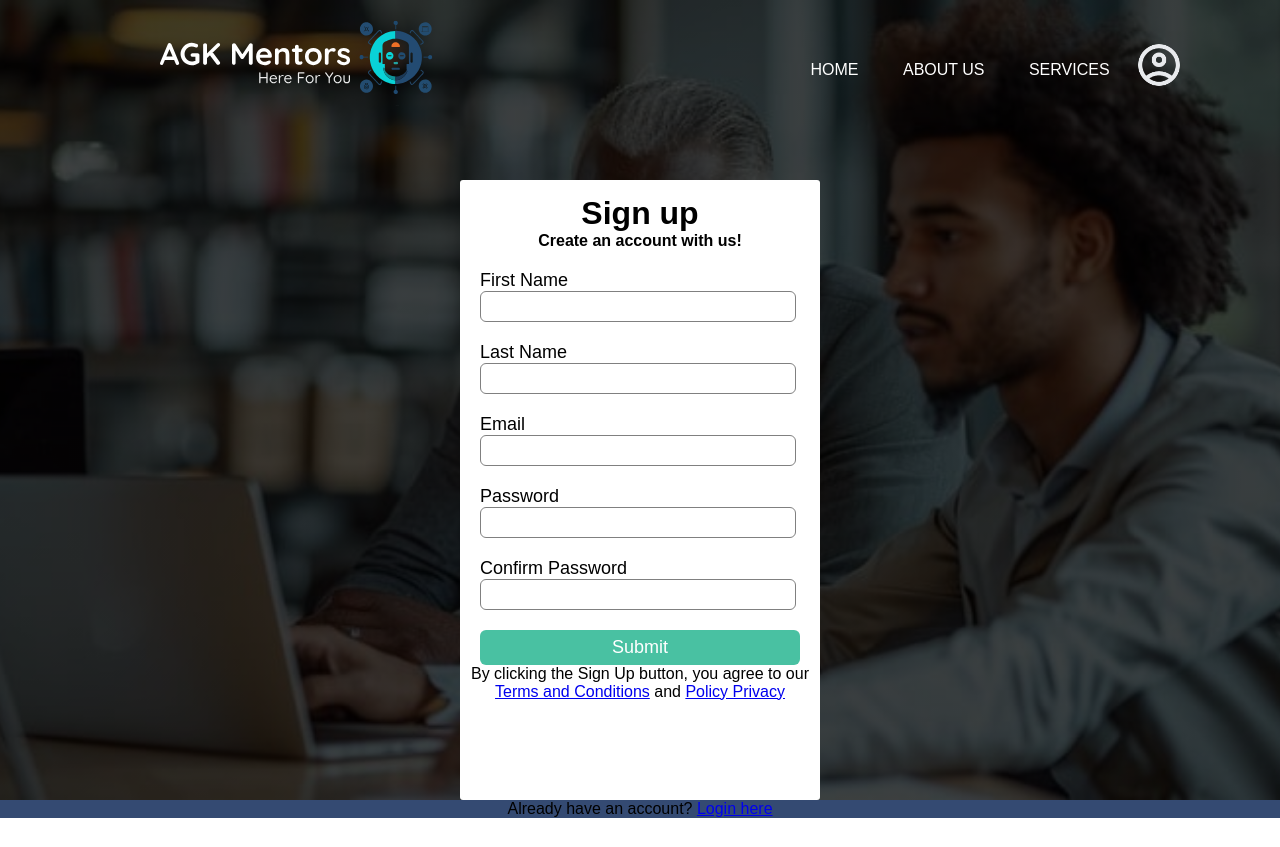
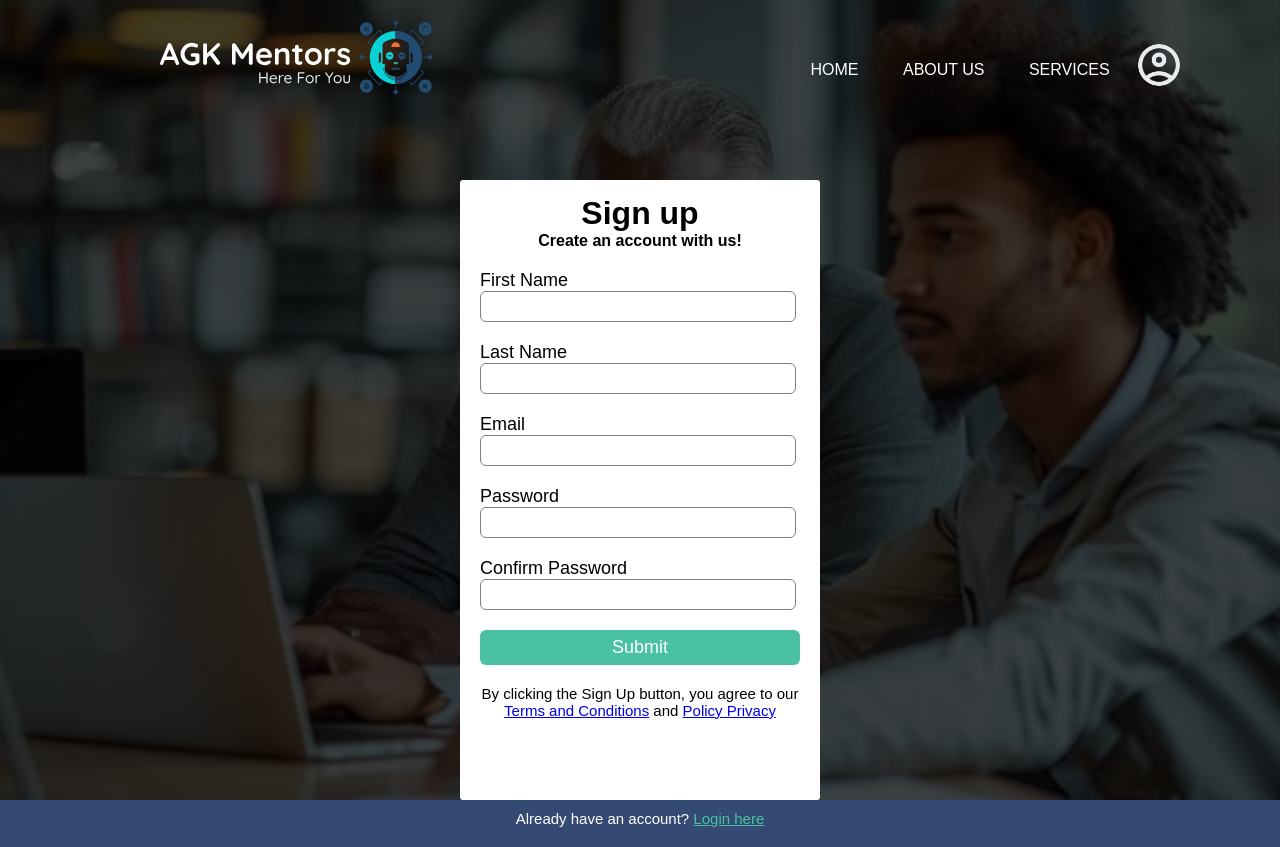
Before and after one commit to kkamionka/Mentoring-website-IBM, a PHP site: page /sign-in.html in a window 1280 px wide. Before the commit the page ends 818 px from the top, so only its background shows below. Run offline with PHP 8.4, Linux system fonts and the light colour scheme.

Commit message:
74th change

```diff
--- a/sign-in.css
+++ b/sign-in.css
@@ -119,5 +119,17 @@ input[type="button"]{
 
 p{
     text-align: center;
-    padding-to
+    padding: 20px;
+    font-size: 15px;
 }
+
+.para-2{
+    text-align: center;
+    color: white;
+    font-size: 15px;
+    margin-top: -10px;
+}
+
+.para-2 a{
+    color: #49c1a2;
+}
--- a/sign-in.html
+++ b/sign-in.html
@@ -45,7 +45,7 @@
             </p>
 
         </div>
-        <p>Already have an account? <a href="#">Login here</a></p>
+        <p class="para-2">Already have an account? <a href="#">Login here</a></p>
 
     </div>
 
```
